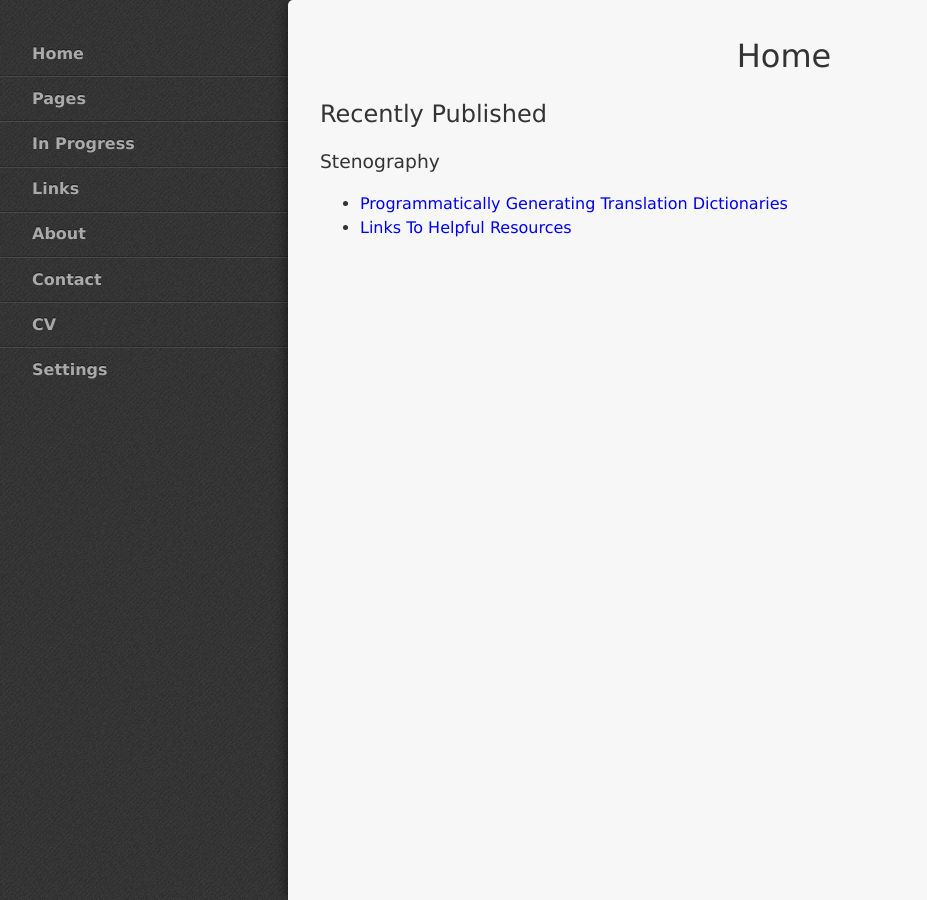
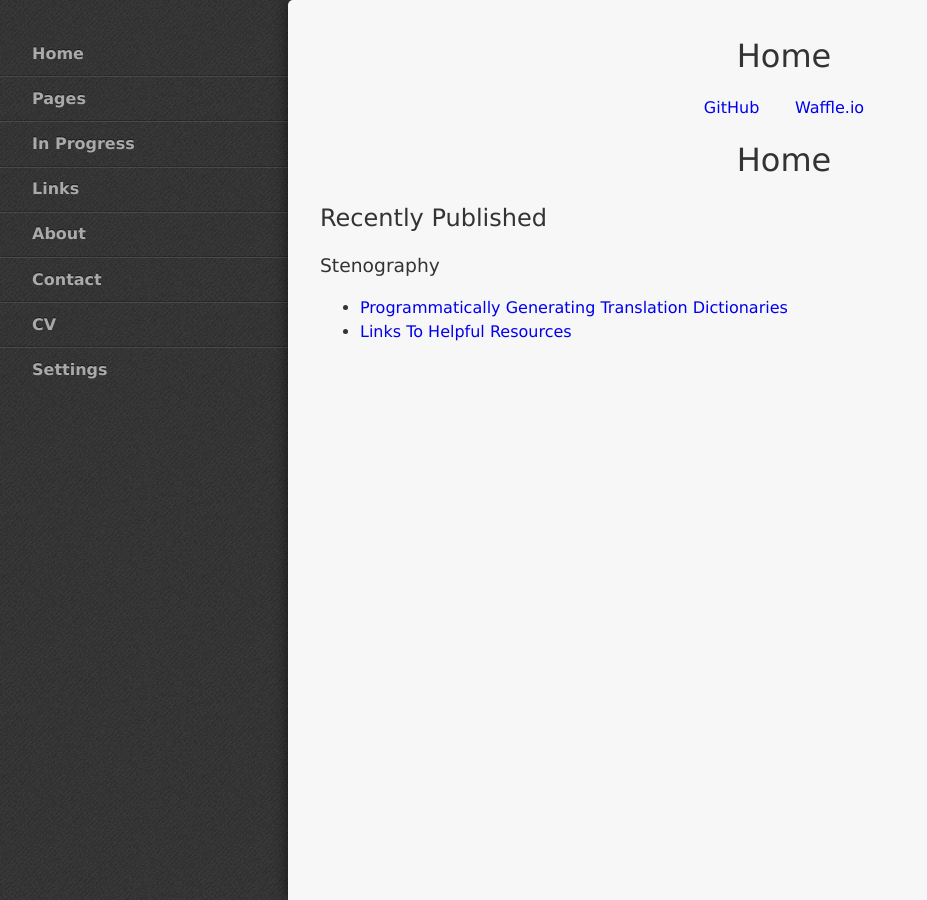
Before and after one commit to StevenTammen/StevenTammen.github.io, a Jekyll site: the page built from index.md, in a window 1280 px wide. Shown: the whole page, without its empty margins (0-927 px from the left). Built offline with Jekyll 4.4.1, drawn with Linux system fonts in a browser that asks for light colours.

Commit message:
Update index.md

```diff
--- a/index.md
+++ b/index.md
@@ -3,6 +3,14 @@ layout: layout
 title: Home
 header: Steven Tammen
 ---
+
+<div class="center">
+
+   <h1> Home </h1>
+
+   <a href="https://github.com/StevenTammen/steventammen.github.io">GitHub</a> &nbsp; &nbsp; &nbsp; <a href="https://waffle.io/StevenTammen/steventammen.github.io">Waffle.io</a>
+
+</div>
 
 <h1 class="center"> Home </h1>
 
```
